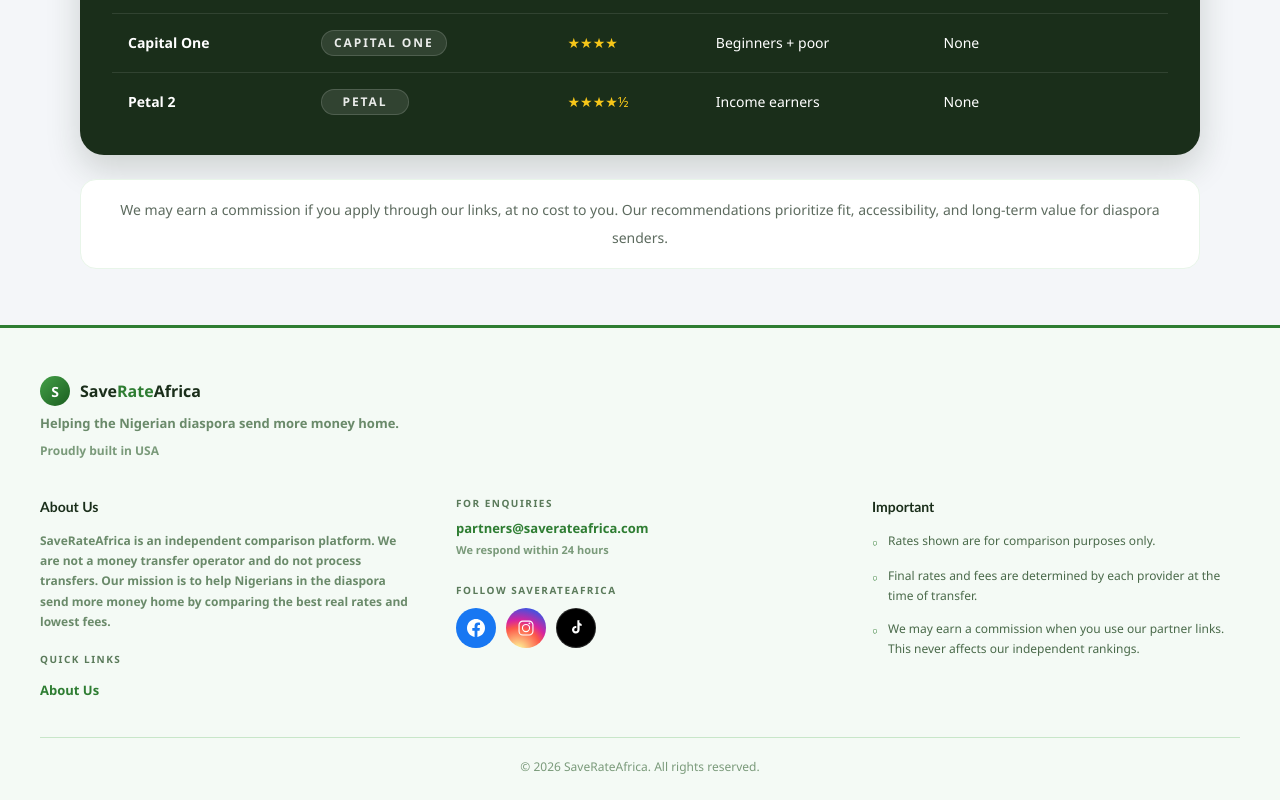
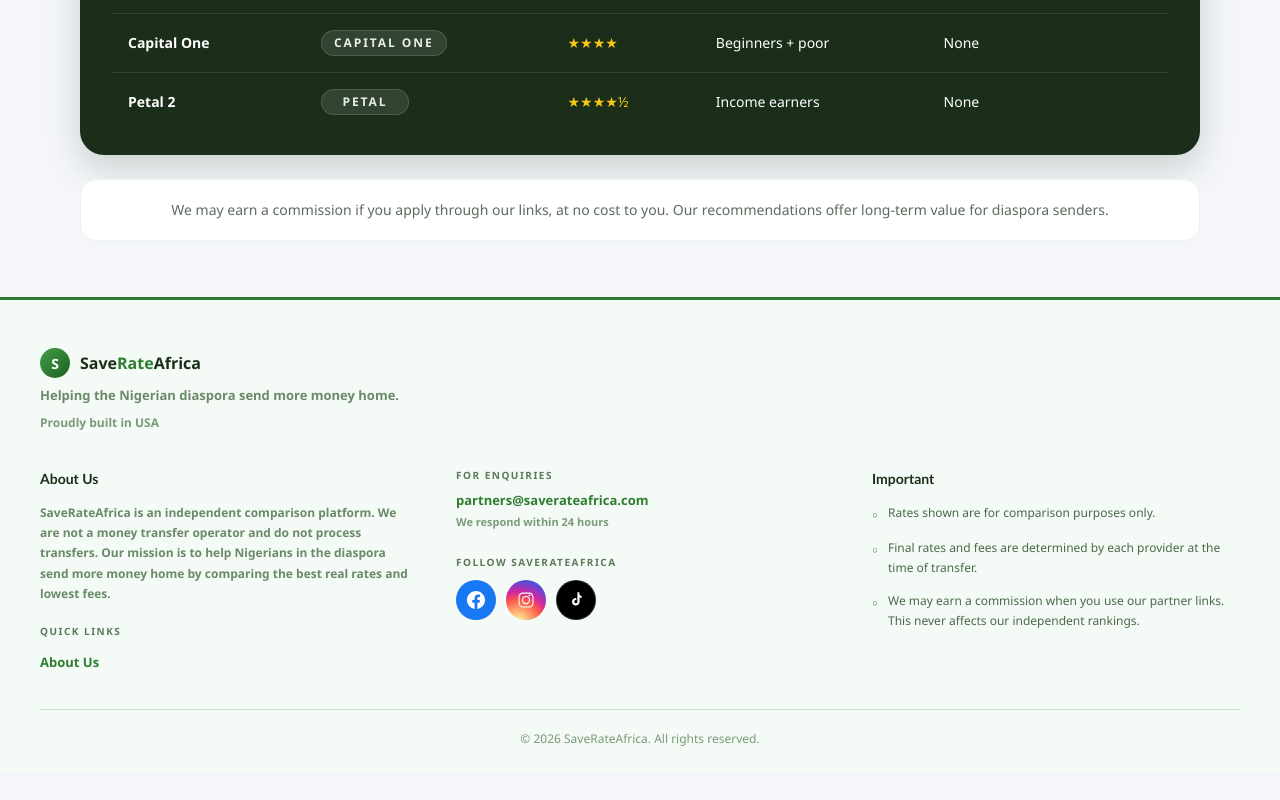
Before and after one commit to Chinenyeonukogu/SaveRateAfrica, a Next.js app: page /credit-cards in a window 1280 px wide. Shown: the part 2679-3479 px from the top of the page. After the commit the page ends 3451 px from the top, so only its background shows below. Built offline with nearby package versions, Linux system fonts and the light colour scheme.

Commit message:
Update Build U.S. Credit disclaimer wording

```diff
--- a/app/credit-cards/page.tsx
+++ b/app/credit-cards/page.tsx
@@ -437,8 +437,7 @@
 
           <div className="mt-6 rounded-[16px] border border-[#e8f5e9] bg-white px-5 py-4 text-center text-sm leading-7 text-[#5d6b5f] min-[600px]:px-6">
             We may earn a commission if you apply through our links, at no cost
-            to you. Our recommendations prioritize fit, accessibility, and
-            long-term value for diaspora senders.
+            to you. Our recommendations offer long-term value for diaspora senders.
           </div>
         </section>
       </main>
```
